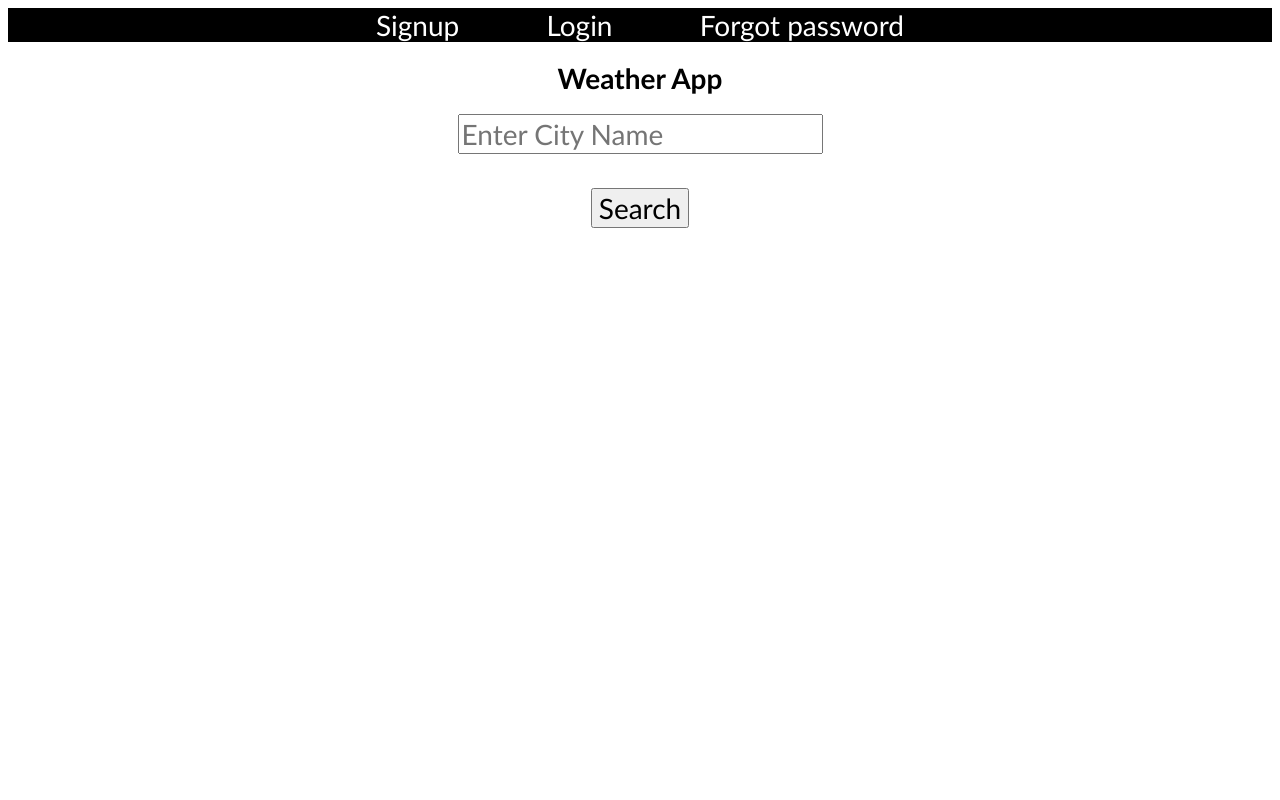
After one commit to dsapan/task-to-do, a Django app: page /checkweather/ in a window 1280 px wide. The commit adds this page. Run offline with Django 3.2, Linux system fonts and the light colour scheme.

Commit message:
Weather page done

```diff
--- /dev/null
+++ b/task_to_doproject/task_to_doapp/templates/checkweather.html
@@ -0,0 +1,29 @@
+<html>
+{% extends 'base.html' %}
+{% load static %}
+<head>
+	{% block title %} checkweather  {% endblock %}
+	<style>
+		<link rel="stylesheet" href="{% static 'css/c1.css' %}"  >
+
+
+	</style>
+</head>
+{% block content %}
+<body>
+
+	<center>
+		<h1> Weather App  </h1>
+		<form method="post">
+		{% csrf_token %}
+		<input type="text" name="city" placeholder="Enter City Name " required >
+			<br> <br>
+		<input type="submit" value="Search">
+		</form>
+		<h2> {{ msg }} <img src={{ icon }} > </h2>
+
+	</center>
+
+</body>
+{% endblock %}
+</html>
--- a/task_to_doproject/task_to_doapp/templates/createtask.html
+++ b/task_to_doproject/task_to_doapp/templates/createtask.html
@@ -1,6 +1,6 @@
-<html>{% extends 'base.html' %}
+<html>
+{% extends 'base.html' %}
 {% load static %}
-<html>
 <head>
 	{% block title %} createtask  {% endblock %}
 	<style>
--- a/task_to_doproject/task_to_doapp/views.py
+++ b/task_to_doproject/task_to_doapp/views.py
@@ -1,6 +1,7 @@
 from django.shortcuts import render,redirect
 from .forms import TForm
 from .models import TModel
+import requests
 
 # Create your views here.
 
@@ -28,3 +29,37 @@ def createtask(request):
 def viewtask(request):
 	data=TModel.objects.all()
 	return render(request,'viewtask.html',{'data':data})
+
+def checkweather(request):
+	if request.method == "POST":
+		try:
+			city=request.POST.get('city')
+			a1="http://api.openweathermap.org/data/2.5/weather?units=metric"
+			a2="&q=" + city
+			a3="&appid=" + "c6e315d09197cec231495138183954bd"
+			wa=a1+ a2+ a3
+
+			res=requests.get(wa)
+			#print(res)
+
+			data=res.json()
+			#print(data)
+
+			temp=data['main']['temp']
+			print("temperature = " ,temp)
+
+			desc=data['weather'][0]['description']
+			print('description= ', desc)
+			icon="http://api.openweathermap.org/img/w/"+data['weather'][0]['icon']+ ".png"
+			msg="Temp= "+str(temp) + "Descrip= " +str(desc)
+			return render(request,'checkweather.html',{'msg':msg,'icon':icon})
+
+		except Exception as e:
+			return render(request,'checkweather.html',{'msg':'City Not Found '})
+	else:
+		return render(request,'checkweather.html')
+
+def deletetask(request,id):
+	tdata=TModel.objects.get(tno=id)
+	tdata.delete()
+	return redirect('viewtask')
--- a/task_to_doproject/task_to_doproject/urls.py
+++ b/task_to_doproject/task_to_doproject/urls.py
@@ -15,19 +15,20 @@ Including another URLconf
 """
 from django.contrib import admin
 from django.urls import path
-from task_to_doapp.views import home,createtask,viewtask
+from task_to_doapp.views import home,createtask,viewtask,checkweather,deletetask
 from authapp.views import usignup,ulogin,ulogout,uforgotpass,uchangepass
 
 urlpatterns = [
     path('admin/', admin.site.urls),
-     path('',home,name='home'),
+    path('',home,name='home'),
     path('usignup/',usignup,name='usignup'),
     path('ulogin/',ulogin,name='ulogin'),
     path('ulogout/',ulogout,name='ulogout'),
     path('ufogotpass/',uforgotpass,name='uforgotpass'),
     path('uchangepass/',uchangepass,name='uchangepass'),
     path('createtask/',createtask,name='createtask'),
-     path('viewtask/',viewtask,name='viewtask'),
-
+    path('viewtask/',viewtask,name='viewtask'),
+    path('checkweather/',checkweather,name='checkweather'),
+    path('deletetask/<int:id>',deletetask,name='deletetask'),
 
 ]
--- a/task_to_doproject/templates/base.html
+++ b/task_to_doproject/templates/base.html
@@ -5,7 +5,7 @@
 	</title>
 	<style type="text/css">
 		*{
-			font-size:20px;
+			font-size:28px;
 			font-family:Calibri;
 
 			}
@@ -16,7 +16,7 @@
 
 				color:white;
 				text-decoration:none;
-				padding:35px;
+				padding:40px;
 				text-align:center;
 
 
@@ -31,6 +31,7 @@
 			<a href="{% url 'home' %}" > Home </a>
 			<a href="{% url 'viewtask' %}">View Tasks </a>
 			<a href="{% url 'createtask' %}">Create Tasks </a>
+			<a href="{% url 'checkweather' %}" > Weather <a/
 			<a href="{% url 'ulogout' %}"> Logout </a>
 			<a href ="{% url 'uchangepass' %}" > Change password </a>
 
```
Also changed, not shown: task_to_doproject/task_to_doapp/templates/viewtask.html (+7 -6 lines), task_to_doproject/db.sqlite3.
